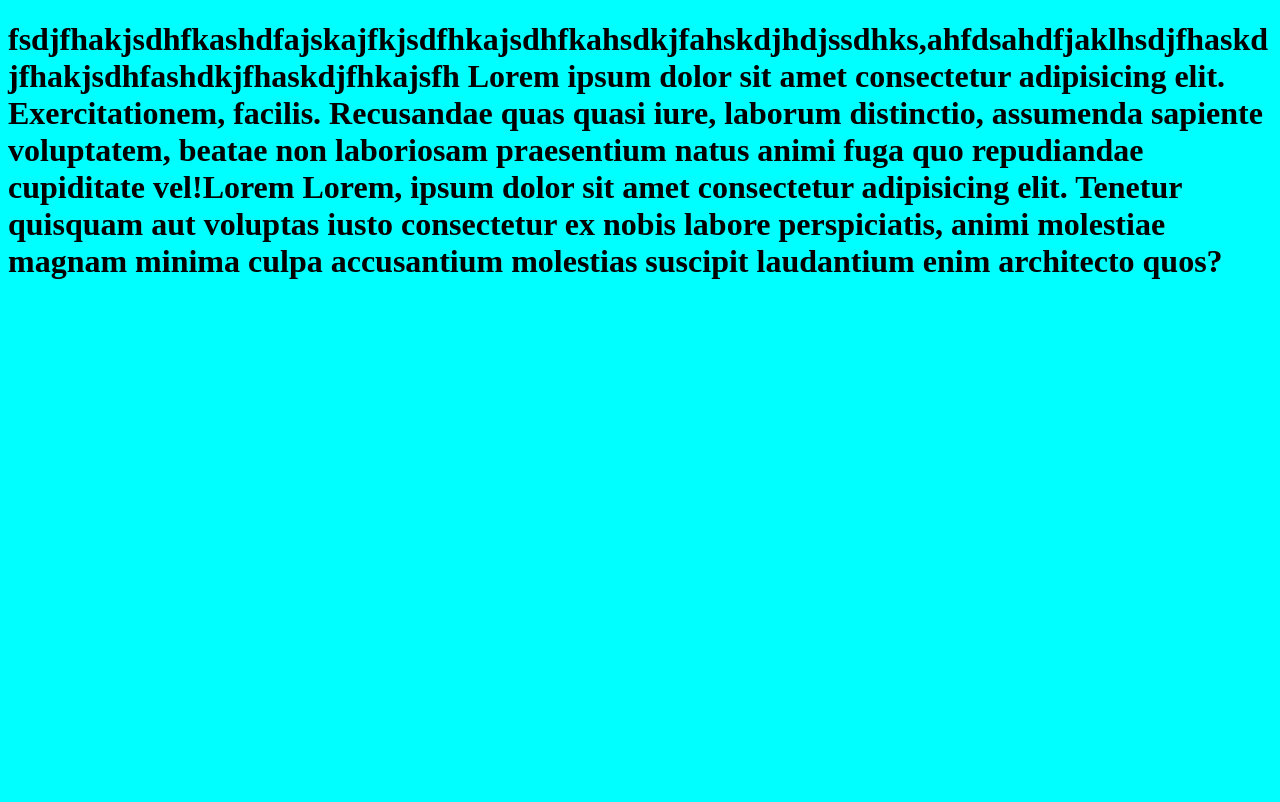
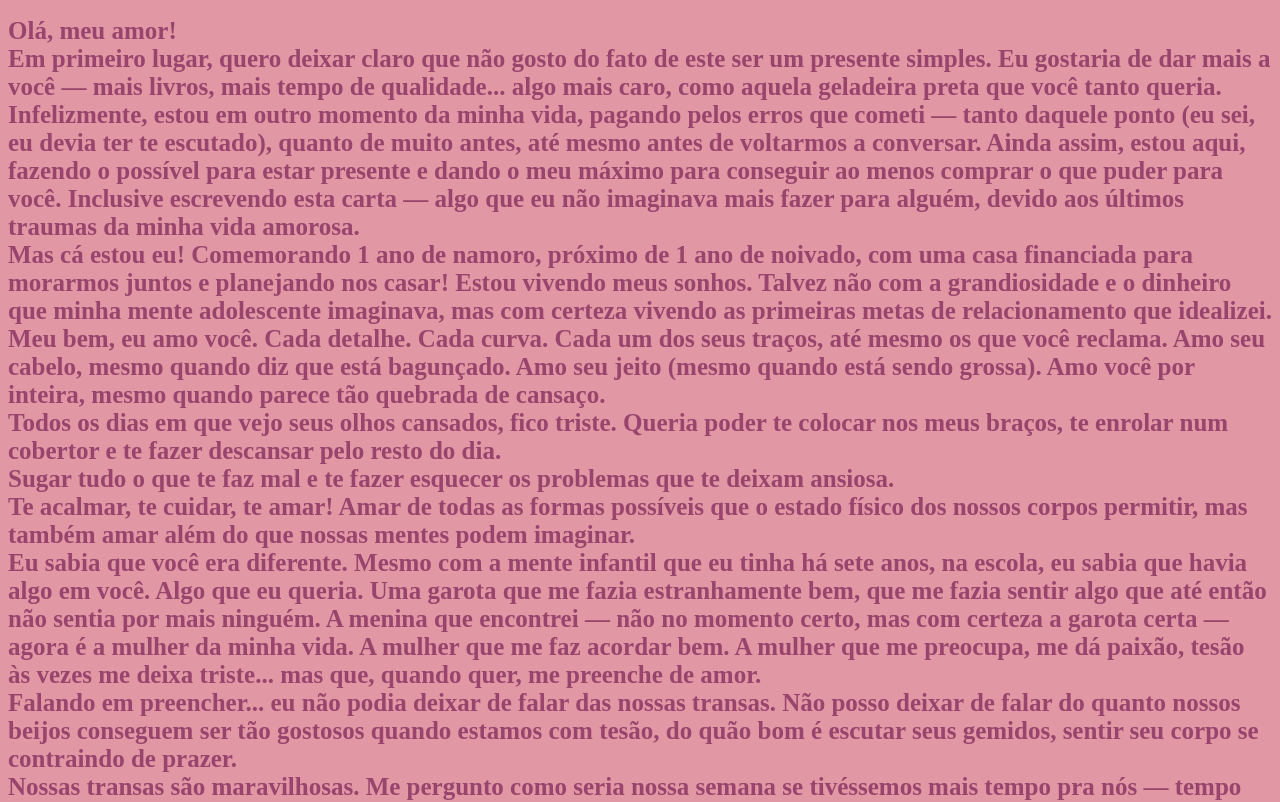
Before and after one commit to Oaojsd/cartaNoivado, a plain HTML site: page carta.html in a window 1280 px wide. Shown: the top 802 px of the page. Drawn offline with Linux system fonts and the light colour scheme.

Commit message:
carta-final
atualização final da carta

```diff
--- a/carta.html
+++ b/carta.html
@@ -6,17 +6,81 @@
     <title>carta</title>
     <style>
       body {
-        background-color: aqua;
+        background-color: #e197a4;
         background-size: cover;
       }
       h1 {
         word-break: break-word;
         overflow-wrap: break-word;
         white-space: normal;
+        color: #98446d;
+        font-size: 25px;
       }
     </style>
   </head>
   <body>
-    <h1>fsdjfhakjsdhfkashdfajskajfkjsdfhkajsdhfkahsdkjfahskdjhdjssdhks,ahfdsahdfjaklhsdjfhaskdjfhakjsdhfashdkjfhaskdjfhkajsfh Lorem ipsum dolor sit amet consectetur adipisicing elit. Exercitationem, facilis. Recusandae quas quasi iure, laborum distinctio, assumenda sapiente voluptatem, beatae non laboriosam praesentium natus animi fuga quo repudiandae cupiditate vel!Lorem Lorem, ipsum dolor sit amet consectetur adipisicing elit. Tenetur quisquam aut voluptas iusto consectetur ex nobis labore perspiciatis, animi molestiae magnam minima culpa accusantium molestias suscipit laudantium enim architecto quos?</h1>
+    <h1>Olá, meu amor!<br>
+
+Em primeiro lugar, quero deixar claro que não gosto do fato de este ser um presente simples.
+Eu gostaria de dar mais a você — mais livros, mais tempo de qualidade... algo mais caro, como aquela geladeira preta que você tanto queria.
+Infelizmente, estou em outro momento da minha vida, pagando pelos erros que cometi — tanto daquele ponto (eu sei, eu devia ter te escutado), quanto de muito antes, até mesmo antes de voltarmos a conversar.
+Ainda assim, estou aqui, fazendo o possível para estar presente e dando o meu máximo para conseguir ao menos comprar o que puder para você. Inclusive escrevendo esta carta — algo que eu não imaginava mais fazer para alguém, devido aos últimos traumas da minha vida amorosa.<br>
+
+Mas cá estou eu! Comemorando 1 ano de namoro, próximo de 1 ano de noivado, com uma casa financiada para morarmos juntos e planejando nos casar!
+Estou vivendo meus sonhos. Talvez não com a grandiosidade e o dinheiro que minha mente adolescente imaginava, mas com certeza vivendo as primeiras metas de relacionamento que idealizei.<br>
+
+Meu bem, eu amo você. Cada detalhe. Cada curva. Cada um dos seus traços, até mesmo os que você reclama.
+Amo seu cabelo, mesmo quando diz que está bagunçado. Amo seu jeito (mesmo quando está sendo grossa). Amo você por inteira, mesmo quando parece tão quebrada de cansaço.<br>
+Todos os dias em que vejo seus olhos cansados, fico triste. Queria poder te colocar nos meus braços, te enrolar num cobertor e te fazer descansar pelo resto do dia.<br>
+Sugar tudo o que te faz mal e te fazer esquecer os problemas que te deixam ansiosa.<br>
+Te acalmar, te cuidar, te amar! Amar de todas as formas possíveis que o estado físico dos nossos corpos permitir, mas também amar além do que nossas mentes podem imaginar.<br>
+
+Eu sabia que você era diferente. Mesmo com a mente infantil que eu tinha há sete anos, na escola, eu sabia que havia algo em você. Algo que eu queria.
+Uma garota que me fazia estranhamente bem, que me fazia sentir algo que até então não sentia por mais ninguém.
+A menina que encontrei — não no momento certo, mas com certeza a garota certa — agora é a mulher da minha vida.
+A mulher que me faz acordar bem. A mulher que me preocupa, me dá paixão, tesão às vezes me deixa triste... mas que, quando quer, me preenche de amor.
+<br>
+Falando em preencher... eu não podia deixar de falar das nossas transas.
+Não posso deixar de falar do quanto nossos beijos conseguem ser tão gostosos quando estamos com tesão, do quão bom é escutar seus gemidos, sentir seu corpo se contraindo de prazer.<br>
+Nossas transas são maravilhosas. Me pergunto como seria nossa semana se tivéssemos mais tempo pra nós — tempo pra você gozar ainda mais!
+Desde o primeiro dia, cada vez que fazemos amor é como uma dança que eu nunca vou esquecer. E quero eternizar todos esses momentos sempre que escutar seus gemidos.
+Graças a Deus, sou um homem esforçado — e não vejo a hora de continuar me esforçando todos os dias... dentro de você.<br>
+Eu te amo! E até tinha esquecido o quanto é clichê escrever isso numa carta já romântica e melosa mas todas as outras formas de expressar meu amor e carinho, além das palavras e gestos... são com a minha língua dentro de você.<br>
+
+Finalizando de forma um pouco mais séria: eu sei que nos últimos dias a gente tem se estranhado um pouco.<br>
+O clima entre nós ficou estranho, e você parece estar sem certezas sobre se é isso mesmo que quer para sua vida.<br>
+O que posso dizer é que eu sei o que quero — e eu quero você.<br>
+Sei disso não por pura paixão ou algum sentimento vago, mas porque, quando olho para os meus pais, quando vejo outras famílias, sei que posso construir uma família maravilhosa com você.<br>
+Uma família com paixão, tesão, e principalmente companheirismo.<br>
+Quero resolver os problemas juntos. Lidar com todo o estresse da vida complicada que nós — e principalmente você — enfrentamos.<br>
+Sentar depois de um dia cansativo, olhar nos seus olhos e lembrar o quanto você é maravilhosa.<br>
+Como mulher, como guerreira, como alguém que sempre dá o seu melhor.<br>
+
+Eu te amo! Mas, muito além disso, eu te admiro — e é essa admiração que quero ter ao meu lado.<br>
+
+Ainda assim, compreendo que você tenha angústias, medos. Entendo que precise pensar sobre isso, sobre coisas que vão além do meu controle, Além da admiração que sempre tentei cultivar em você por mim — para que eu pudesse ser o homem da sua vida.<br>
+
+Sinto angústia. Uma dor enorme no peito quando penso que ainda posso te perder.
+Que, talvez, você possa simplesmente acordar e sentir que não quer mais.
+<br>
+Às vezes me pergunto o que falta para você ter certeza de que quer passar a vida comigo.
+Mas concluo que realmente não é algo que dependa mais de mim — apenas de você.
+<br>
+Nossa relação é tão boa, tão amorosa, tão cuidadosa. Temos um companheirismo e uma dedicação lindos. Um sexo maravilhoso.
+Não sei o que falta.
+Mas estou aqui, para quando você souber me dizer.
+Para quando você souber se realmente me quer... ou se prefere me deixar.
+<br>
+Apesar de tudo, ainda estou aqui.
+E confesso que torço — com todo o meu coração — para que você venha me abraçar, me beijar... e me diga o quanto me quer para o resto da vida.
+<br>
+Eu te amo. Quero casar com você!
+Não por obrigação. Não por comodidade.
+Mas porque você consegue ser a mulher com quem eu gostaria de formar uma família — mesmo sem eu querer ter filhos!
+<br>
+Você é a mulher que me faz querer ser o melhor marido do mundo.
+E me faz querer ter a melhor esposa do mundo.
+<br>
+Eu quero você!</h1>
   </body>
 </html>
```
